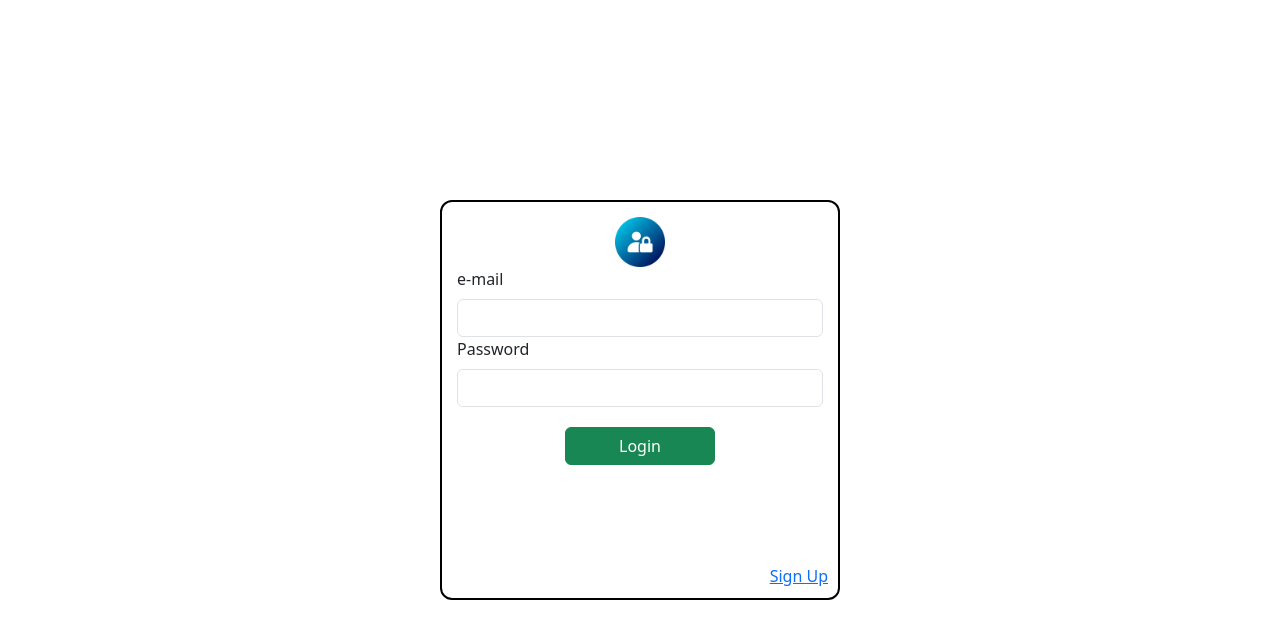
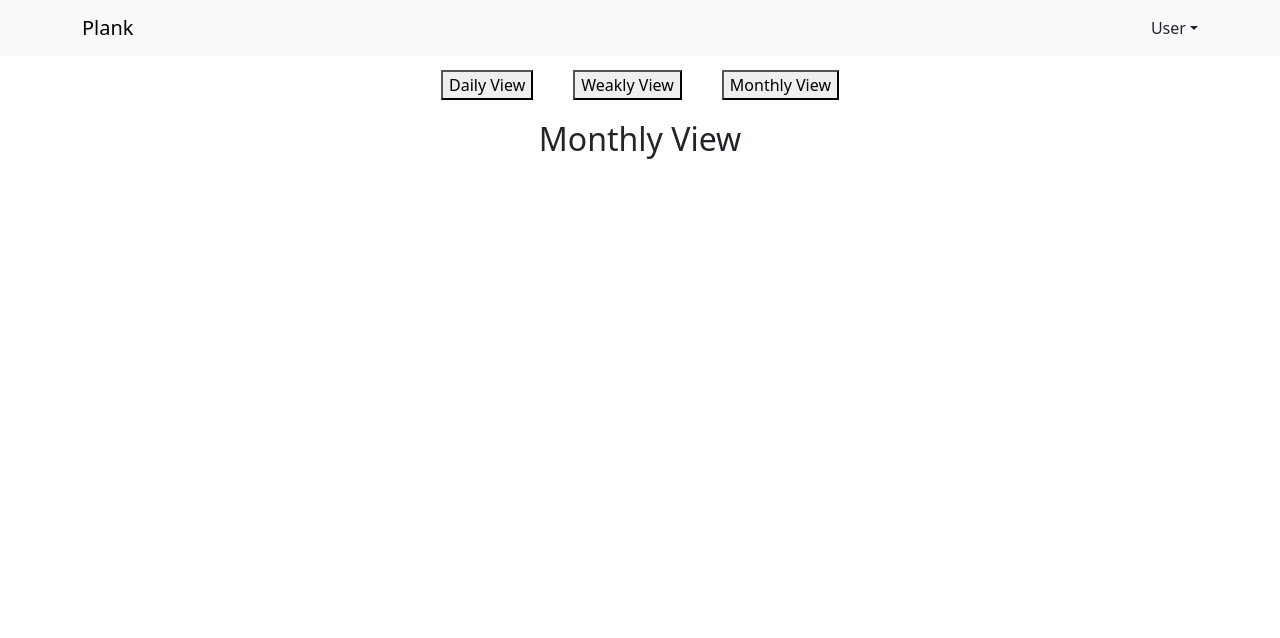
Before and after one commit to NikoTrif/Plank, a React (Create React App) app in the folder webapp/: page / in a window 1280 px wide. Shown: the top 638 px of the page. Built offline with nearby package versions, Linux system fonts and the light colour scheme.

Commit message:
WTD5c - added function to buttons and few more things

```diff
--- a/webapp/src/App.tsx
+++ b/webapp/src/App.tsx
@@ -1,19 +1,17 @@
-import Login from './components/Login';
-import Signup from './components/Signup';
-
 import { BrowserRouter, Routes, Route } from 'react-router-dom';
-import Plank from './components/Plank';
+import { Login, Plank, Signup, UserSettings } from './allComponents';
 
 
 const App: React.FC = () => (
     //TD3
     <BrowserRouter>
         <Routes>
-            <Route path='/' element={<Login />} />
-            {/* <Route path='/' element={<Plank />} /> */}
+            {/* <Route path='/' element={<Login />} /> */}
+            <Route path='/' element={<Plank />} />
             <Route path='/login' element={<Login />} />
             <Route path='signup' element={<Signup />} />
             <Route path='plank' element={<Plank />} />
+            <Route path='/settings' element={<UserSettings />} />
         </Routes>
     </BrowserRouter>
 );
--- /dev/null
+++ b/webapp/src/allComponents.js
@@ -0,0 +1,7 @@
+export { default as Login } from './components/Login';
+export { default as Plank } from './components/Plank';
+export { default as Signup } from './components/Signup';
+export { default as DailyView } from './components/calendar/DailyView';
+export { default as MonthlyView } from './components/calendar/MonthlyView';
+export { default as WeaklyView } from './components/calendar/WeaklyView';
+export { default as UserSettings } from './components/UserSettings';
--- a/webapp/src/components/Login.tsx
+++ b/webapp/src/components/Login.tsx
@@ -21,7 +21,7 @@ interface E {
 }
 
 //TD1a
-function Login() {
+const Login: React.FC =  () => {
     const state = useSelector(state => state) as IUserState;
     const dispatch = useDispatch<AppDispatch>();
     const { user } = state as IUserState;
--- a/webapp/src/components/Plank.tsx
+++ b/webapp/src/components/Plank.tsx
@@ -1,9 +1,41 @@
+// CSS
+import '../styles/plank/plank.scss';
 // Bootstrap
 import 'bootstrap';
 import { Container, NavDropdown, Navbar } from 'react-bootstrap';
 // Ostalo
+import { useState } from 'react';
+import { MonthlyView, WeaklyView, DailyView } from '../allComponents';
 
-const Plank = () => {
+//Types and interfaces
+type IView = 30 | 7 | 1;
+
+const Plank: React.FC = () => {
+    const [View, setView] = useState(30 as IView);
+
+    const view = () => {
+        switch (View) {
+            case 30:
+                return <MonthlyView />
+            case 7:
+                return <WeaklyView />
+            case 1:
+                return <DailyView />
+        }
+    }
+
+    const periodClick = (period: IView) => {
+        setView(period);
+    }
+
+    // const logoutClick = () => {
+    //     // Before this, state.user.id and state.user.logedin (when made) should be reset
+    //     window.location.href='/login';
+    // }
+
+    // const settingsClick = () => {
+    //     window.location.href = '/settings';
+    // }
 
     return (
         <Container>
@@ -11,14 +43,25 @@ const Plank = () => {
             <Navbar fixed='top' expand='lg' className='bg-body-tertiary'>
                 <Container>
                     <Navbar.Brand href='/'>Plank</Navbar.Brand>
-                    <NavDropdown title='Dropdown' id='plank-nanvropdown'>
+                    <NavDropdown title='User' id='plank-nanvropdown'>
                         <NavDropdown.Item href='#'>Dark Mode</NavDropdown.Item>
-                        <NavDropdown.Item href='#'>User Settings</NavDropdown.Item>
+                        <NavDropdown.Item href='settings'>User Settings</NavDropdown.Item>
                         <NavDropdown.Divider />
-                        <NavDropdown.Item href='#'>Log Out</NavDropdown.Item>
+                        <NavDropdown.Item href='login'>Log Out</NavDropdown.Item>
                     </NavDropdown>
                 </Container>
             </Navbar>
+
+            <div className='view-buttons'>
+                <button onClick={() => periodClick(1)}>Daily View</button>
+                <button onClick={() => periodClick(7)}>Weakly View</button>
+                <button onClick={() => periodClick(30)}>Monthly View</button>
+            </div>
+
+            <div className='view'>
+                {view()}
+            </div>
+
         </Container>
 
     );
--- a/webapp/src/components/Signup.tsx
+++ b/webapp/src/components/Signup.tsx
@@ -22,7 +22,7 @@ interface E {
 
 
 //TD2a
-class SignUp extends Component<IProps, IState> {
+class Signup extends Component<IProps, IState> {
     constructor(props: IProps) {
         super(props);
 
@@ -95,4 +95,4 @@ class SignUp extends Component<IProps, IState> {
     }
 }
 
-export default SignUp;
+export default Signup;
--- /dev/null
+++ b/webapp/src/components/UserSettings.tsx
@@ -0,0 +1,11 @@
+import React from 'react';
+
+type Props = {}
+
+const UserSettings: React.FC = (props: Props) => {
+  return (
+    <div>UserSettings</div>
+  )
+}
+
+export default UserSettings
--- a/webapp/src/components/calendar/DailyView.tsx
+++ b/webapp/src/components/calendar/DailyView.tsx
@@ -1,6 +1,9 @@
 const DailyView: React.FC = () => {
+
     return (
-        <h2>Daily View</h2>
+        <div>
+            <h2>Daily View</h2>
+        </div>
      );
 }
 
--- a/webapp/src/components/calendar/WeaklyView.tsx
+++ b/webapp/src/components/calendar/WeaklyView.tsx
@@ -1,4 +1,4 @@
-const WeaklyView = () => {
+const WeaklyView: React.FC = () => {
     return (
         <h2>Weakly View</h2>
      );
--- /dev/null
+++ b/webapp/src/styles/plank/plank.scss
@@ -0,0 +1,29 @@
+nav{
+    display: block;
+}
+
+.view-buttons {
+    display: flex;
+    // position: relative;
+    // top: 70px;
+    margin-top: 70px;
+    width: 100%;
+    justify-content: center;
+
+    button{
+        margin: 0 20px 0 20px;
+    }
+    :first-child{
+        margin-left: 0;
+    }
+    :last-child{
+        margin-right: 0;
+    }
+}
+
+.view {
+    width: 100%;
+    display: flex;
+    justify-content: center;
+    margin-top: 20px;
+}
```
